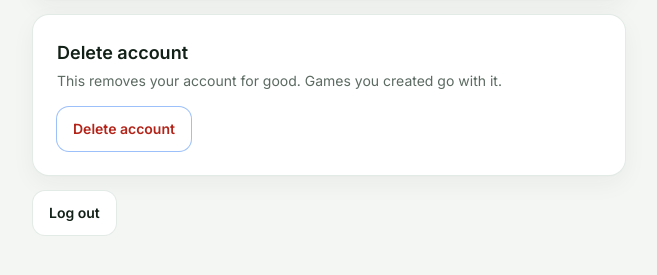
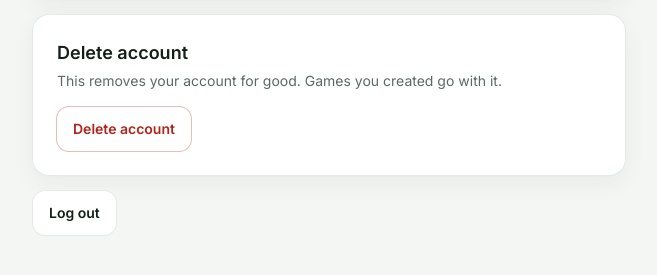
Before and after one commit to krists-v/meetup, a Laravel app: page /profile in a window 1280 px wide. Shown: the part 989-1264 px from the top of the page, without its empty margins (311-968 px from the left). Run offline with Laravel 12, Linux system fonts and the light colour scheme; a user stored in the database is signed in; data comes from the database, SQL or seed files in the repository; style sheets or scripts are compiled from the project's sources.

Commit message:
Let design-token colors accept Tailwind opacity modifiers.
Store the palette as RGB channels so bg-pitch-950/40 and ring-danger/30 keep their alpha instead of rendering at full strength.

Co-authored-by: Krists <krists-v@users.noreply.github.com>

```diff
--- a/resources/css/app.css
+++ b/resources/css/app.css
@@ -35,29 +35,52 @@
 }
 
 :root {
-    --color-pitch-50: #f3faf5;
-    --color-pitch-100: #e3f4e8;
-    --color-pitch-200: #c5e8d0;
-    --color-pitch-300: #97d4ad;
-    --color-pitch-400: #5fb882;
-    --color-pitch-500: #359a5e;
-    --color-pitch-600: #247c49;
-    --color-pitch-700: #1c633b;
-    --color-pitch-800: #184f31;
-    --color-pitch-900: #144129;
-    --color-pitch-950: #0a2416;
-    --color-ink: #122117;
-    --color-ink-muted: #5c6b62;
-    --color-ink-faint: #8b978f;
-    --color-canvas: #f4f6f4;
-    --color-line: #e3ebe6;
-    --color-sand: #e7d3bf;
-    --color-success: #1c633b;
-    --color-success-soft: #e3f4e8;
-    --color-warn: #9a6700;
-    --color-warn-soft: #fff8eb;
-    --color-danger: #b42318;
-    --color-danger-soft: #fef3f2;
+    --pitch-50: 243 250 245;
+    --pitch-100: 227 244 232;
+    --pitch-200: 197 232 208;
+    --pitch-300: 151 212 173;
+    --pitch-400: 95 184 130;
+    --pitch-500: 53 154 94;
+    --pitch-600: 36 124 73;
+    --pitch-700: 28 99 59;
+    --pitch-800: 24 79 49;
+    --pitch-900: 20 65 41;
+    --pitch-950: 10 36 22;
+    --ink: 18 33 23;
+    --ink-muted: 92 107 98;
+    --ink-faint: 139 151 143;
+    --canvas: 244 246 244;
+    --line: 227 235 230;
+    --sand: 231 211 191;
+    --success: 28 99 59;
+    --success-soft: 227 244 232;
+    --warn: 154 103 0;
+    --warn-soft: 255 248 235;
+    --danger: 180 35 24;
+    --danger-soft: 254 243 242;
+    --color-pitch-50: rgb(var(--pitch-50));
+    --color-pitch-100: rgb(var(--pitch-100));
+    --color-pitch-200: rgb(var(--pitch-200));
+    --color-pitch-300: rgb(var(--pitch-300));
+    --color-pitch-400: rgb(var(--pitch-400));
+    --color-pitch-500: rgb(var(--pitch-500));
+    --color-pitch-600: rgb(var(--pitch-600));
+    --color-pitch-700: rgb(var(--pitch-700));
+    --color-pitch-800: rgb(var(--pitch-800));
+    --color-pitch-900: rgb(var(--pitch-900));
+    --color-pitch-950: rgb(var(--pitch-950));
+    --color-ink: rgb(var(--ink));
+    --color-ink-muted: rgb(var(--ink-muted));
+    --color-ink-faint: rgb(var(--ink-faint));
+    --color-canvas: rgb(var(--canvas));
+    --color-line: rgb(var(--line));
+    --color-sand: rgb(var(--sand));
+    --color-success: rgb(var(--success));
+    --color-success-soft: rgb(var(--success-soft));
+    --color-warn: rgb(var(--warn));
+    --color-warn-soft: rgb(var(--warn-soft));
+    --color-danger: rgb(var(--danger));
+    --color-danger-soft: rgb(var(--danger-soft));
     --radius-control: 0.75rem;
     --radius-card: 1rem;
     --shadow-card: 0 1px 2px rgba(18, 33, 23, 0.04), 0 8px 24px rgba(18, 33, 23, 0.05);
--- a/tailwind.config.js
+++ b/tailwind.config.js
@@ -13,37 +13,37 @@ export default {
         extend: {
             colors: {
                 pitch: {
-                    50: 'var(--color-pitch-50)',
-                    100: 'var(--color-pitch-100)',
-                    200: 'var(--color-pitch-200)',
-                    300: 'var(--color-pitch-300)',
-                    400: 'var(--color-pitch-400)',
-                    500: 'var(--color-pitch-500)',
-                    600: 'var(--color-pitch-600)',
-                    700: 'var(--color-pitch-700)',
-                    800: 'var(--color-pitch-800)',
-                    900: 'var(--color-pitch-900)',
-                    950: 'var(--color-pitch-950)',
+                    50: 'rgb(var(--pitch-50) / <alpha-value>)',
+                    100: 'rgb(var(--pitch-100) / <alpha-value>)',
+                    200: 'rgb(var(--pitch-200) / <alpha-value>)',
+                    300: 'rgb(var(--pitch-300) / <alpha-value>)',
+                    400: 'rgb(var(--pitch-400) / <alpha-value>)',
+                    500: 'rgb(var(--pitch-500) / <alpha-value>)',
+                    600: 'rgb(var(--pitch-600) / <alpha-value>)',
+                    700: 'rgb(var(--pitch-700) / <alpha-value>)',
+                    800: 'rgb(var(--pitch-800) / <alpha-value>)',
+                    900: 'rgb(var(--pitch-900) / <alpha-value>)',
+                    950: 'rgb(var(--pitch-950) / <alpha-value>)',
                 },
                 ink: {
-                    DEFAULT: 'var(--color-ink)',
-                    muted: 'var(--color-ink-muted)',
-                    faint: 'var(--color-ink-faint)',
+                    DEFAULT: 'rgb(var(--ink) / <alpha-value>)',
+                    muted: 'rgb(var(--ink-muted) / <alpha-value>)',
+                    faint: 'rgb(var(--ink-faint) / <alpha-value>)',
                 },
-                canvas: 'var(--color-canvas)',
-                line: 'var(--color-line)',
-                sand: 'var(--color-sand)',
+                canvas: 'rgb(var(--canvas) / <alpha-value>)',
+                line: 'rgb(var(--line) / <alpha-value>)',
+                sand: 'rgb(var(--sand) / <alpha-value>)',
                 success: {
-                    DEFAULT: 'var(--color-success)',
-                    soft: 'var(--color-success-soft)',
+                    DEFAULT: 'rgb(var(--success) / <alpha-value>)',
+                    soft: 'rgb(var(--success-soft) / <alpha-value>)',
                 },
                 warn: {
-                    DEFAULT: 'var(--color-warn)',
-                    soft: 'var(--color-warn-soft)',
+                    DEFAULT: 'rgb(var(--warn) / <alpha-value>)',
+                    soft: 'rgb(var(--warn-soft) / <alpha-value>)',
                 },
                 danger: {
-                    DEFAULT: 'var(--color-danger)',
-                    soft: 'var(--color-danger-soft)',
+                    DEFAULT: 'rgb(var(--danger) / <alpha-value>)',
+                    soft: 'rgb(var(--danger-soft) / <alpha-value>)',
                 },
             },
             fontFamily: {
```
Also changed, not shown: 1 other file.
